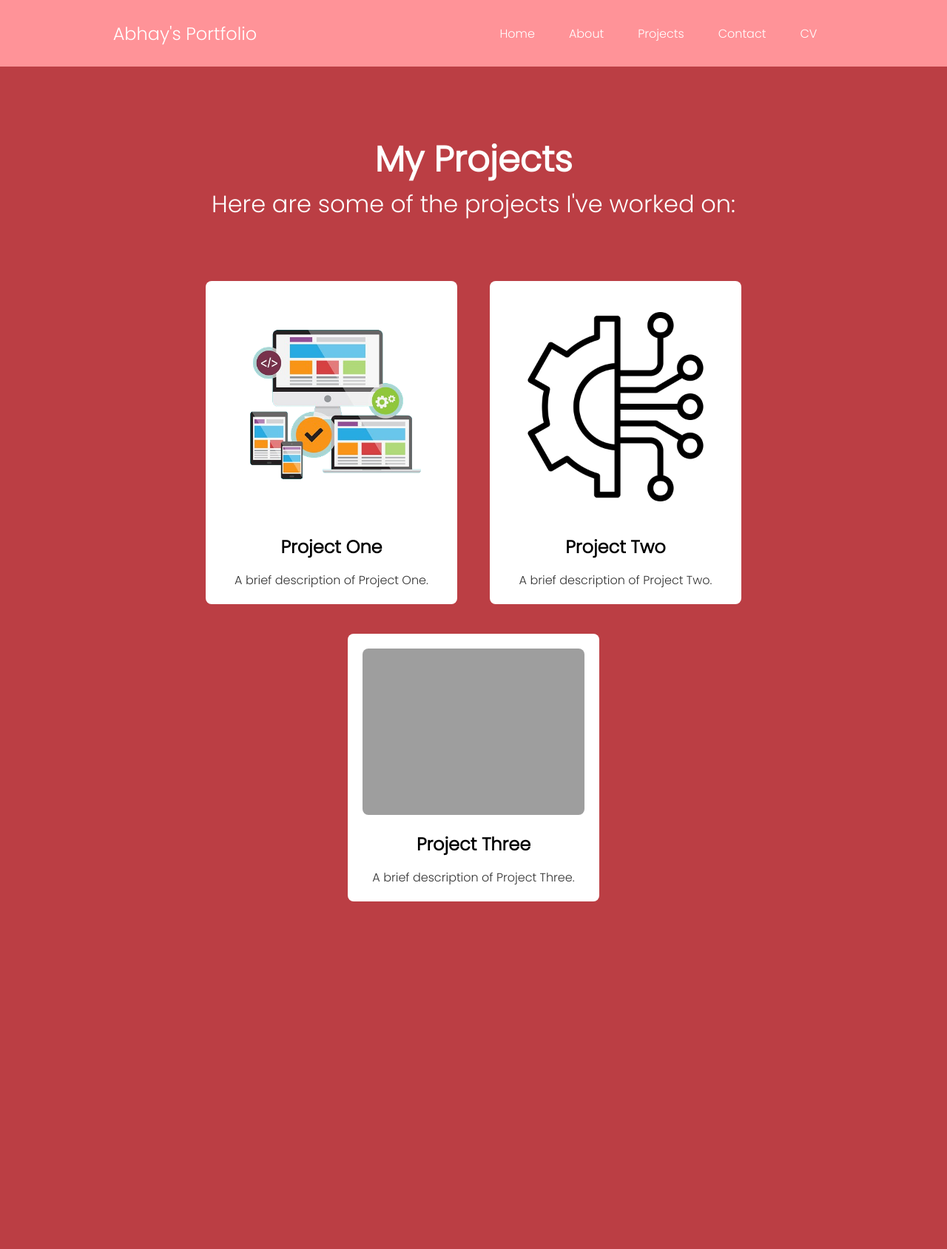
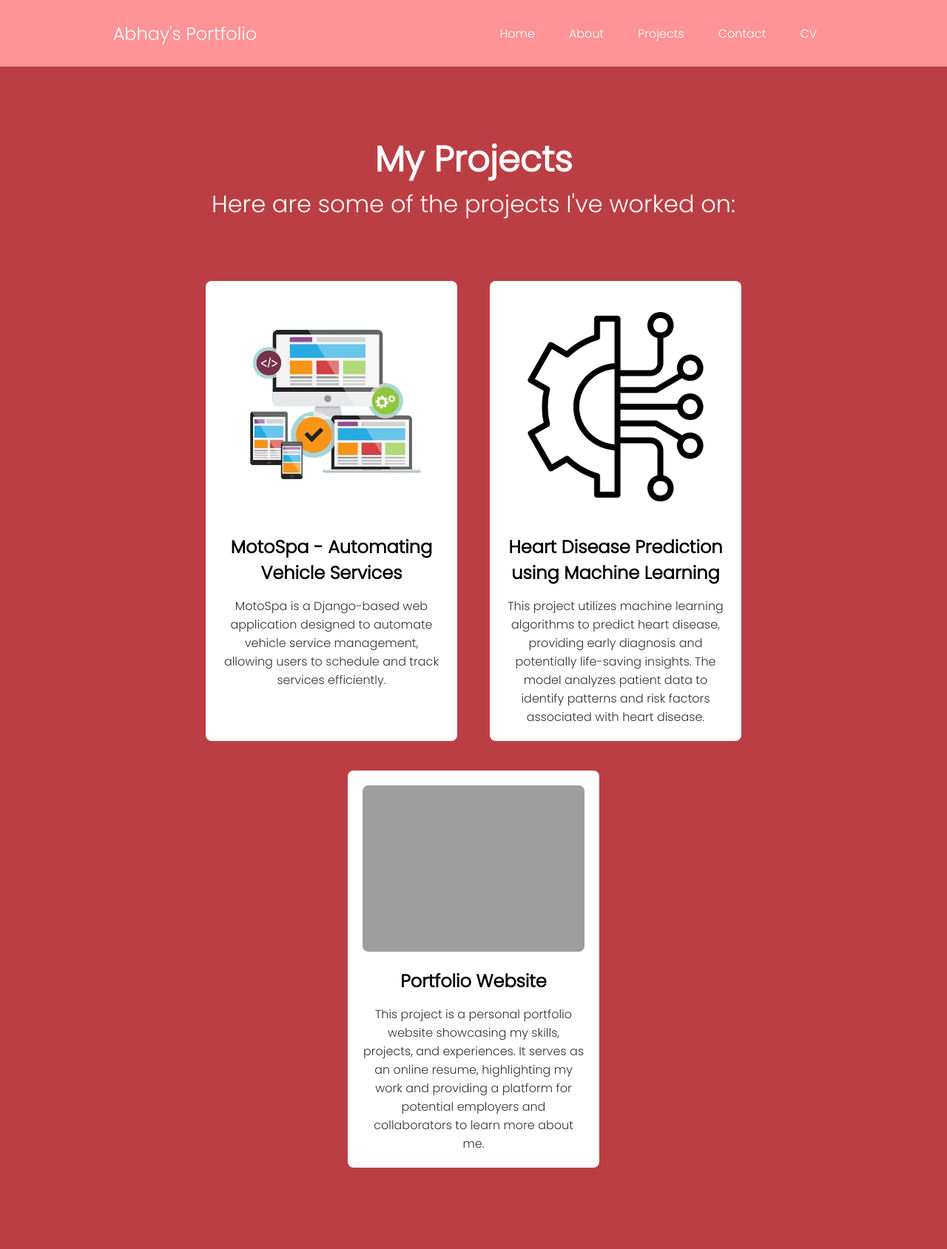
Before and after one commit to arkslyr/portfolio, a Django app: page /projects in a window 1280 px wide. Shown: the whole page at 74% size. Before the commit the page ends 1219 px from the top, so only its background shows below. Run offline with Django 4.2, Linux system fonts and the light colour scheme; grey boxes are pictures that could not be loaded.

Commit message:
Add files via upload

```diff
--- a/Django-Portfolio/portfolio/home/templates/about.html
+++ b/Django-Portfolio/portfolio/home/templates/about.html
@@ -135,8 +135,8 @@
                     I am a passionate web developer with a knack for creating engaging and user-friendly web applications. My journey into the world of web development began several years ago, and it has been a thrilling adventure of learning and growth ever since.
                 </p>
                 <p>
-                    With a background in web design, video editing, and a love for gaming, I bring a unique blend of creativity and technical expertise to every project I work on. I enjoy solving complex problems and continuously strive to improve my skills and stay updated
-                    with the latest industry trends.
+                    With a background in web design, video editing, and a love for gaming, I bring a unique blend of creativity and technical expertise to every project I work on. I enjoy solving problems and continuously strive to improve my skills and stay updated with
+                    the latest industry trends.
                 </p>
                 <p>
                     When I'm not coding, you can find me exploring new technologies, playing video games, or working on creative video editing projects.
--- a/Django-Portfolio/portfolio/home/templates/project.html
+++ b/Django-Portfolio/portfolio/home/templates/project.html
@@ -148,18 +148,21 @@
             <div class="projects">
                 <div class="project">
                     <img src="{% static 'assets/img/project1.png' %}" alt="Project 1">
-                    <h3>Project One</h3>
-                    <p>A brief description of Project One.</p>
+                    <h3>MotoSpa - Automating Vehicle Services</h3>
+                    <p>MotoSpa is a Django-based web application designed to automate vehicle service management, allowing users to schedule and track services efficiently. </p>
                 </div>
                 <div class="project">
                     <img src="{% static 'assets/img/project2.png' %}" alt="Project 2">
-                    <h3>Project Two</h3>
-                    <p>A brief description of Project Two.</p>
+                    <h3>Heart Disease Prediction using Machine Learning </h3>
+                    <p>This project utilizes machine learning algorithms to predict heart disease, providing early diagnosis and potentially life-saving insights. The model analyzes patient data to identify patterns and risk factors associated with heart
+                        disease.
+                    </p>
                 </div>
                 <div class="project">
                     <img src="{% static 'assets/img/project3.png' %}" alt="Project 3">
-                    <h3>Project Three</h3>
-                    <p>A brief description of Project Three.</p>
+                    <h3>Portfolio Website</h3>
+                    <p> This project is a personal portfolio website showcasing my skills, projects, and experiences. It serves as an online resume, highlighting my work and providing a platform for potential employers and collaborators to learn more about
+                        me.</p>
                 </div>
                 <!-- Add more project divs as needed -->
             </div>
```
